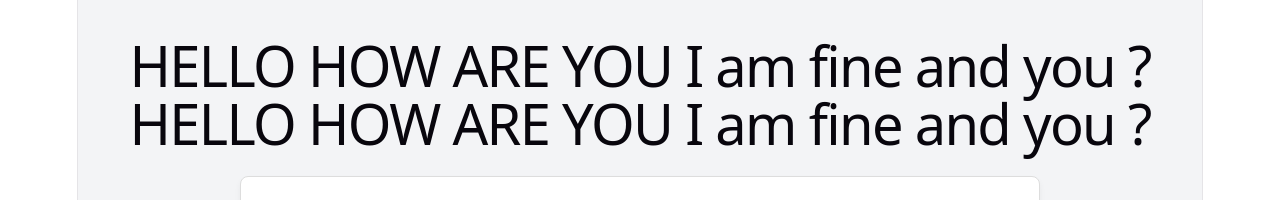
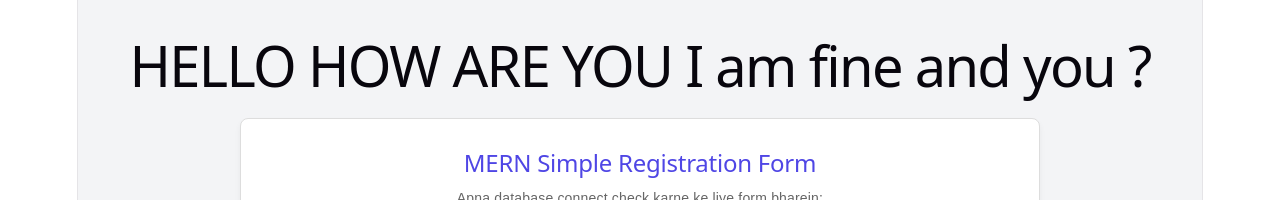
Before and after one commit to arvind03-b/first-mern-project, a React (Vite) app in the folder frontend/fristproject/: page / in a window 1280 px wide. Shown: the top 200 px of the page. Built offline with nearby package versions, Linux system fonts and the light colour scheme; no server answers.

Commit message:
change in code

```diff
--- a/frontend/fristproject/src/App.jsx
+++ b/frontend/fristproject/src/App.jsx
@@ -6,7 +6,7 @@ function App() {
   return (
     <div style={{ backgroundColor: '#f3f4f6', minHeight: '100vh', padding: '20px 0' }}>
       <h1> HELLO HOW ARE YOU I am fine and you ?</h1>
-      <h1> HELLO HOW ARE YOU I am fine and you ?</h1>
+
       <Home />
 
       <AddStudent />
```
